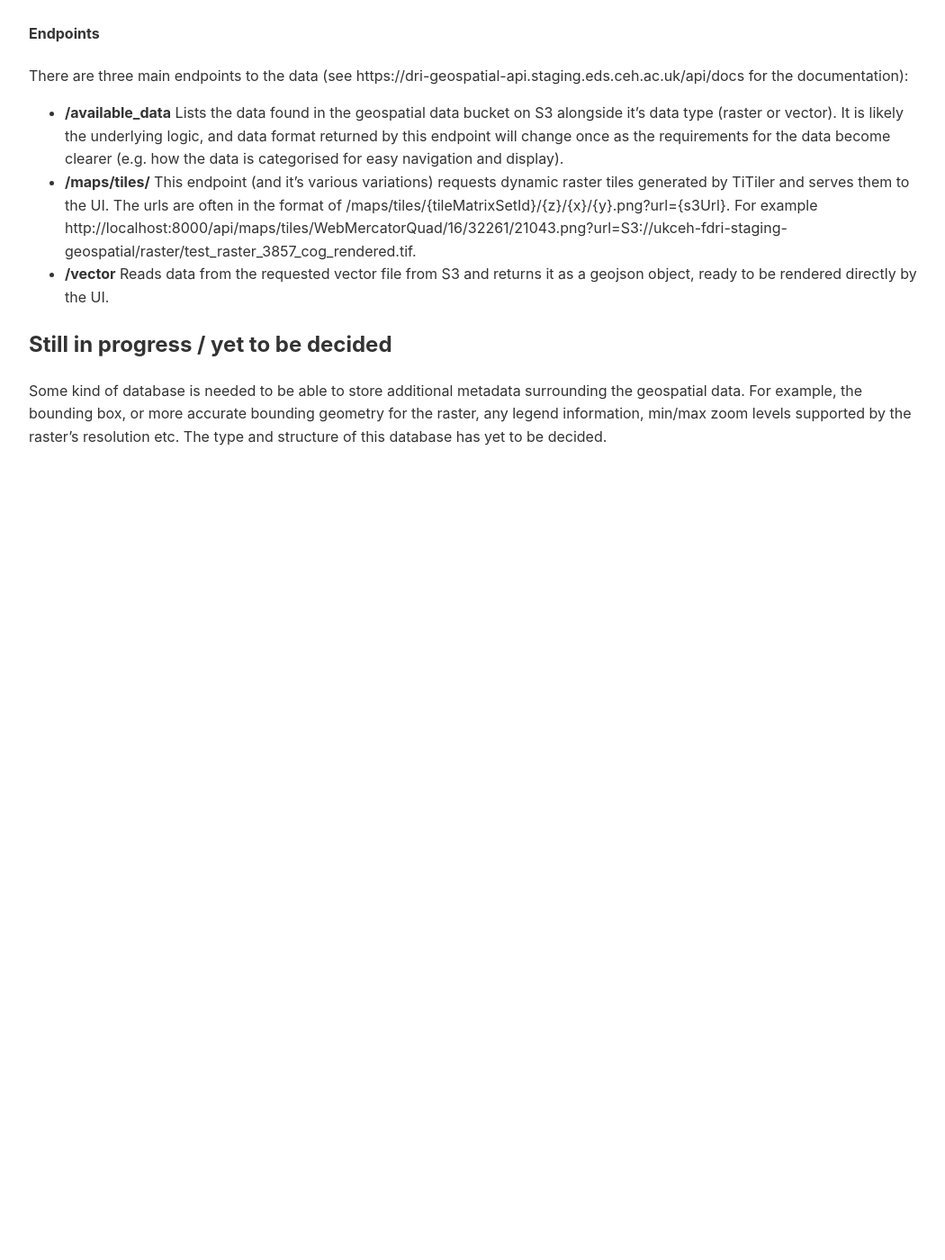
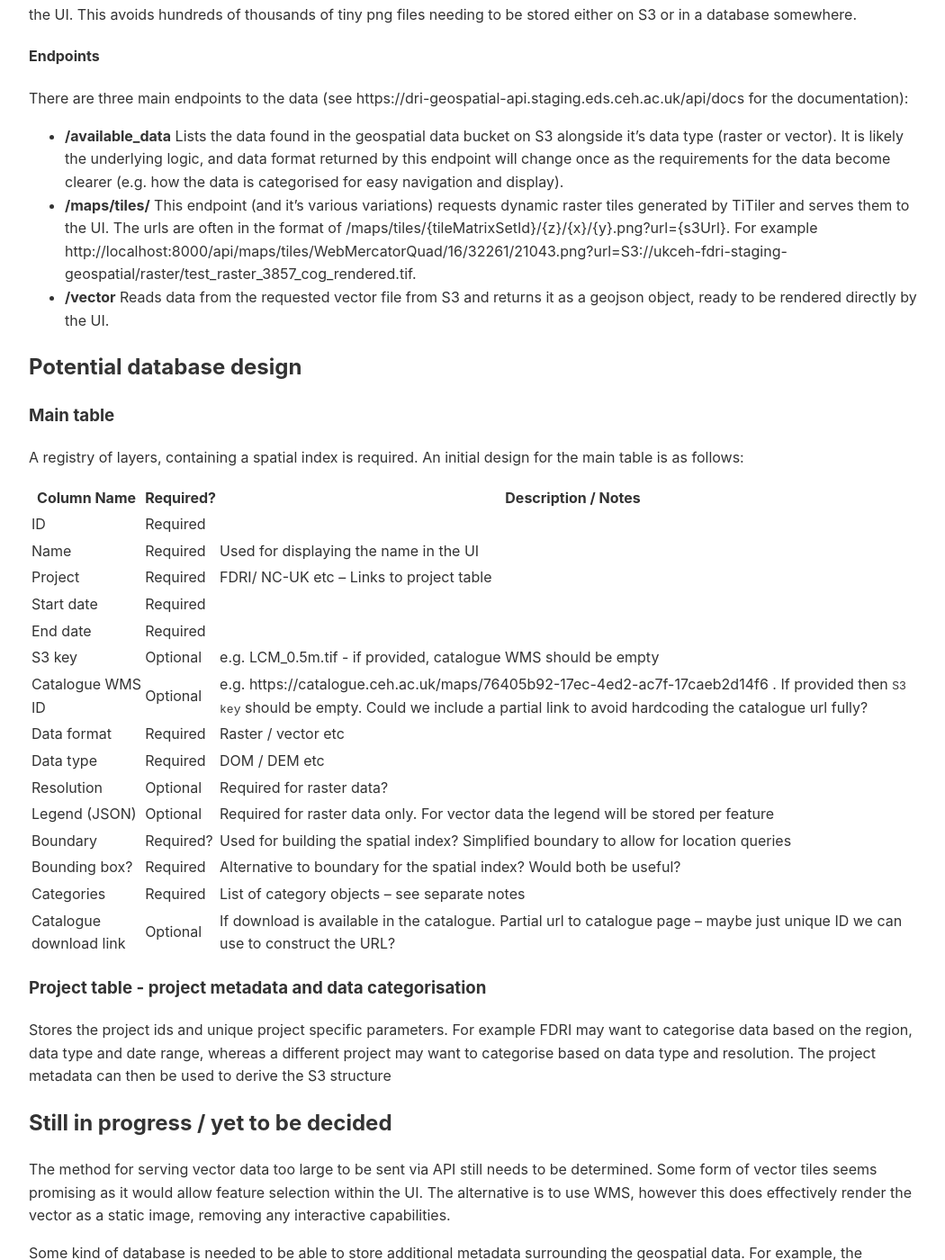
Before and after one commit to NERC-CEH/fdri_words, a Jekyll site: the page built from geospatial/geospatial_api_design.md, in a window 1280 px wide and 1400 px high, scrolled down 2263 px. Shown: the whole window at 90% size, without its empty margins (108-1158 px from the left). Built offline with Jekyll 4.4.1, drawn with Linux system fonts in a browser that asks for light colours; our own code applies the rules of GitHub Pages for plain Markdown files; before the commit the page ends 2778 px from its top, so only the background shows below that; some of the changed text lies outside the part shown.

Commit message:
Continue working - need database table design finishing off

```diff
--- a/geospatial/geospatial_api_design.md
+++ b/geospatial/geospatial_api_design.md
@@ -16,7 +16,7 @@
 
 ### Data requirements
 
-More details of data requirements can be found in the separate file:
+More details of data requirements can be found in the separate file: [geospatial_data_types](geospatial_data_types.md)
 
 #### Raster
 
@@ -51,6 +51,43 @@
 - **/maps/tiles/** This endpoint (and it's various variations) requests dynamic raster tiles generated by TiTiler and serves them to the UI. The urls are often in the format of /maps/tiles/{tileMatrixSetId}/{z}/{x}/{y}.png?url={s3Url}. For example http://localhost:8000/api/maps/tiles/WebMercatorQuad/16/32261/21043.png?url=S3://ukceh-fdri-staging-geospatial/raster/test_raster_3857_cog_rendered.tif.
 - **/vector** Reads data from the requested vector file from S3 and returns it as a geojson object, ready to be rendered directly by the UI.
 
+## Potential database design
+
+### Main table
+
+A registry of layers, containing a spatial index is required. An initial design for the main table is as follows:
+
+| Column Name      | Required? | Description / Notes                                                               |
+|------------------|-----------|-----------------------------------------------------------------------------------|
+| ID               | Required  |                                                                                   |
+| Name             | Required  | Used for displaying the name in the UI                                            |
+| Project          | Required  | FDRI/ NC-UK etc – Links to project table                                          |
+| Start date       | Required  |                                                                                   |
+| End date         | Required  |                                                                                   |
+| S3 key           | Optional  | e.g. LCM_0.5m.tif  - if provided, catalogue WMS should be empty                   |
+| Catalogue WMS ID | Optional  | e.g. https://catalogue.ceh.ac.uk/maps/76405b92-17ec-4ed2-ac7f-17caeb2d14f6 .  If provided then `S3 key` should be empty. Could we include a partial link to avoid hardcoding the catalogue url fully?
+| Data format      | Required  | Raster / vector etc                                                               |
+| Data type        | Required  | DOM / DEM  etc                                                                    |
+| Resolution       | Optional  | Required for raster data?                                                         |
+| Legend (JSON)    | Optional  | Required for raster data only. For vector data the legend will be stored per feature
+| Boundary         | Required? | Used for building the spatial index? Simplified boundary to allow for location queries
+| Bounding box?    | Required  | Alternative to boundary for the spatial index? Would both be useful?              |
+| Categories       | Required  | List of category objects – see separate notes                                     |
+| Catalogue download link | Optional | If download is available in the catalogue. Partial url to catalogue page – maybe just unique ID we can use to construct the URL?
+
+### Project table - project metadata and data categorisation
+
+Stores the project ids and unique project specific parameters. For example FDRI may want to categorise data based on
+the region, data type and date range, whereas a different project may want to categorise based on data type and
+resolution. The project metadata can then be used to derive the S3 structure
+
+
 ## Still in progress / yet to be decided
 
+The method for serving vector data too large to be sent via API still needs to be determined. Some form of vector tiles
+seems promising as it would allow feature selection within the UI. The alternative is to use WMS, however this does
+effectively render the vector as a static image, removing any interactive capabilities.
+
+
+
 Some kind of database is needed to be able to store additional metadata surrounding the geospatial data. For example, the bounding box, or more accurate bounding geometry for the raster, any legend information, min/max zoom levels supported by the raster's resolution etc. The type and structure of this database has yet to be decided.
```
